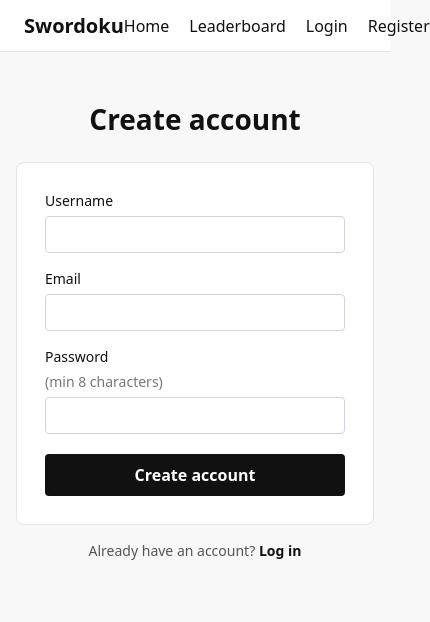
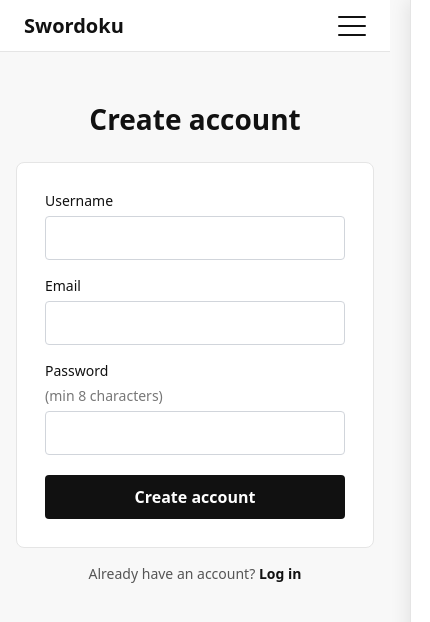
Before and after one commit to InfoTCube/Swordoku, a React (Vite) app in the folder frontend/: page /register in a window 390 px wide. Shown: the top 622 px of the page, 430 px wide, since content can reach past the window. Built offline with nearby package versions, Linux system fonts and the light colour scheme.

Commit message:
feat: mobile-responsive layout with burger menu and touch-friendly number pad

```diff
--- a/frontend/src/components/Layout.tsx
+++ b/frontend/src/components/Layout.tsx
@@ -1,31 +1,47 @@
+import { useState } from 'react'
 import { Link, Outlet, useNavigate } from 'react-router-dom'
 import { useAuth } from '../context/AuthContext'
 
 export default function Layout() {
   const { currentUser, logout } = useAuth()
   const navigate = useNavigate()
+  const [menuOpen, setMenuOpen] = useState(false)
 
   function handleLogout() {
     logout()
     navigate('/login')
+    setMenuOpen(false)
   }
+
+  function close() { setMenuOpen(false) }
 
   return (
     <>
       <nav className="nav">
-        <Link className="nav-brand" to="/">Swordoku</Link>
-        <div className="nav-links">
-          <Link to="/">Home</Link>
-          <Link to="/leaderboard">Leaderboard</Link>
+        <Link className="nav-brand" to="/" onClick={close}>Swordoku</Link>
+        <button
+          className={`nav-burger${menuOpen ? ' nav-burger--open' : ''}`}
+          onClick={() => setMenuOpen(o => !o)}
+          aria-label={menuOpen ? 'Close menu' : 'Open menu'}
+          aria-expanded={menuOpen}
+        >
+          <span />
+          <span />
+          <span />
+        </button>
+        {menuOpen && <div className="nav-overlay" onClick={close} />}
+        <div className={`nav-links${menuOpen ? ' nav-links--open' : ''}`}>
+          <Link to="/" onClick={close}>Home</Link>
+          <Link to="/leaderboard" onClick={close}>Leaderboard</Link>
           {currentUser ? (
             <>
-              <Link to={`/profile/${currentUser.username}`}>Profile</Link>
+              <Link to={`/profile/${currentUser.username}`} onClick={close}>Profile</Link>
               <button onClick={handleLogout} className="btn-link">Logout</button>
             </>
           ) : (
             <>
-              <Link to="/login">Login</Link>
-              <Link to="/register">Register</Link>
+              <Link to="/login" onClick={close}>Login</Link>
+              <Link to="/register" onClick={close}>Register</Link>
             </>
           )}
         </div>
--- a/frontend/src/index.css
+++ b/frontend/src/index.css
@@ -594,13 +594,25 @@
     font-size: 0.9375rem;
   }
 
+  /* Number pad moves below the board and becomes a 3-column grid */
+  .board-with-pad {
+    flex-direction: column;
+    align-items: flex-start;
+  }
+
   .number-pad {
-    height: calc(9 * 36px + 4px);
+    display: grid;
+    grid-template-columns: repeat(3, 1fr);
+    gap: 6px;
+    width: calc(9 * 36px + 2px);
+    height: auto;
+    margin-top: 4px;
   }
 
   .number-pad-btn {
-    width: 32px;
-    font-size: 0.9375rem;
+    width: auto;
+    height: 52px;
+    font-size: 1.375rem;
   }
 }
 
@@ -1193,3 +1205,138 @@
   cursor: not-allowed;
   opacity: 0.6;
 }
+
+/* ── Burger menu (hidden on desktop, shown on mobile) ── */
+
+.nav-burger {
+  display: none;
+  flex-direction: column;
+  justify-content: space-between;
+  width: 28px;
+  height: 20px;
+  background: none;
+  border: none;
+  cursor: pointer;
+  padding: 0;
+  position: relative;
+  z-index: 201;
+  flex-shrink: 0;
+}
+
+.nav-burger span {
+  display: block;
+  width: 100%;
+  height: 2px;
+  background: #111;
+  border-radius: 2px;
+  transition: transform 0.2s, opacity 0.2s;
+}
+
+.nav-burger--open span:nth-child(1) { transform: translateY(9px) rotate(45deg); }
+.nav-burger--open span:nth-child(2) { opacity: 0; }
+.nav-burger--open span:nth-child(3) { transform: translateY(-9px) rotate(-45deg); }
+
+.nav-overlay {
+  position: fixed;
+  inset: 0;
+  background: rgba(0, 0, 0, 0.3);
+  z-index: 199;
+}
+
+/* ── Mobile breakpoint (≤640px) ── */
+@media (max-width: 640px) {
+  /* Sticky nav sits above drawer and overlay */
+  .nav {
+    position: sticky;
+    top: 0;
+    z-index: 201;
+  }
+
+  .nav-burger {
+    display: flex;
+  }
+
+  /* Slide-in drawer — off-screen by default */
+  .nav-links {
+    position: fixed;
+    top: 0;
+    right: -260px;
+    bottom: 0;
+    width: 240px;
+    background: #fff;
+    border-left: 1px solid #e5e5e5;
+    flex-direction: column;
+    align-items: stretch;
+    /* padding-top clears the sticky nav height */
+    padding: 4.5rem 1.5rem 2rem;
+    gap: 0;
+    z-index: 200;
+    box-shadow: -4px 0 16px rgba(0, 0, 0, 0.08);
+    transition: right 0.25s ease;
+    overflow-y: auto;
+  }
+
+  .nav-links--open {
+    right: 0;
+  }
+
+  .nav-links a,
+  .nav-links .btn-link {
+    display: block;
+    width: 100%;
+    text-align: left;
+    padding: 0.875rem 0;
+    border-bottom: 1px solid #f3f4f6;
+    font-size: 1.0625rem;
+    font-weight: 500;
+  }
+
+  .nav-links .btn-link {
+    color: #b91c1c;
+    font-weight: 600;
+  }
+
+  /* Less wasted vertical space */
+  .main-content {
+    margin: 0.75rem auto;
+  }
+
+  /* Game page: tighter on small screens */
+  .game-container {
+    margin: 0.5rem auto;
+    padding: 0 0.625rem;
+  }
+
+  .game-layout {
+    gap: 0.75rem;
+  }
+
+  /* Match-end overlay fits in viewport */
+  .game-overlay-card {
+    padding: 2rem 1.25rem;
+    min-width: unset;
+    width: min(calc(100vw - 2rem), 320px);
+  }
+
+  /* Leaderboard: scroll horizontally instead of clipping */
+  .lb-table-wrap {
+    overflow-x: auto;
+    -webkit-overflow-scrolling: touch;
+  }
+
+  /* Enforce minimum touch targets on interactive elements */
+  .auth-btn,
+  .home-btn,
+  .lobby-start-btn,
+  .lobby-copy-btn,
+  .profile-load-more,
+  .lb-load-more,
+  .game-overlay-btn {
+    min-height: 44px;
+  }
+
+  .auth-input,
+  .home-input {
+    min-height: 44px;
+  }
+}
```
